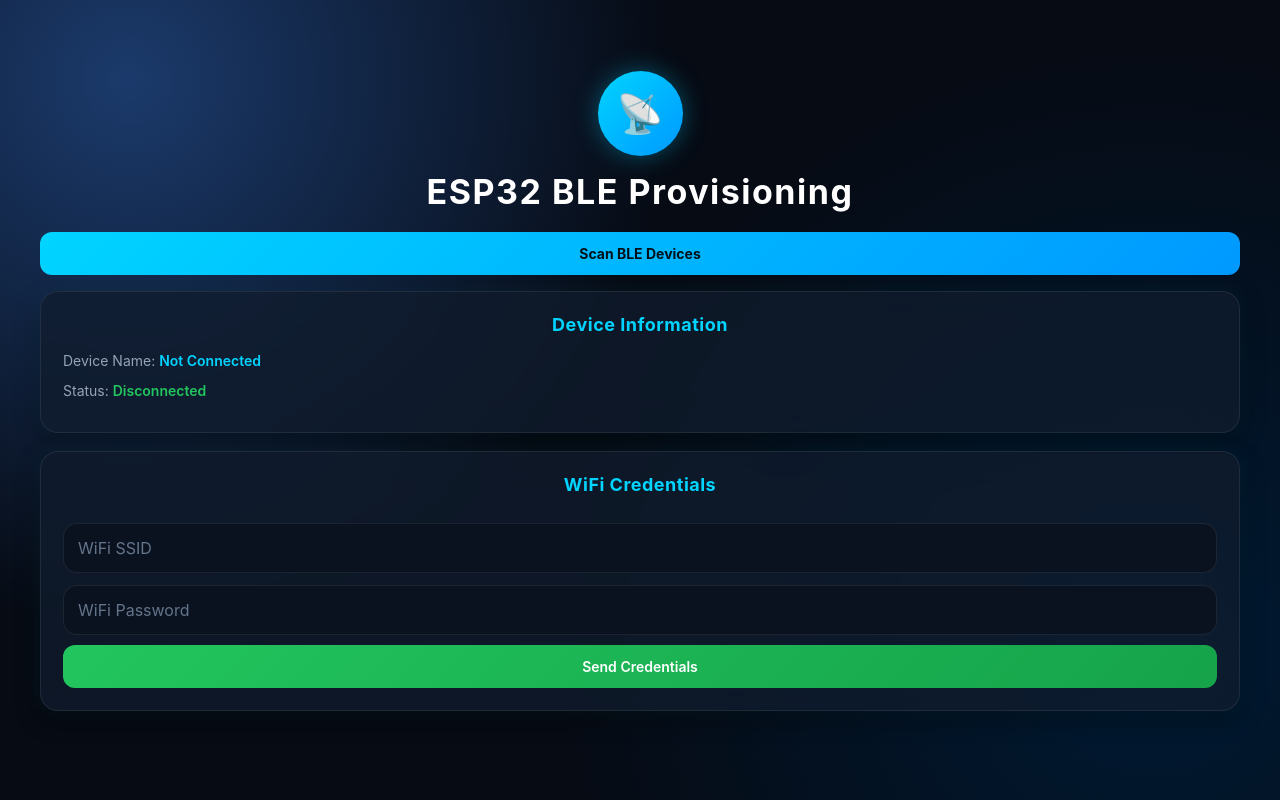
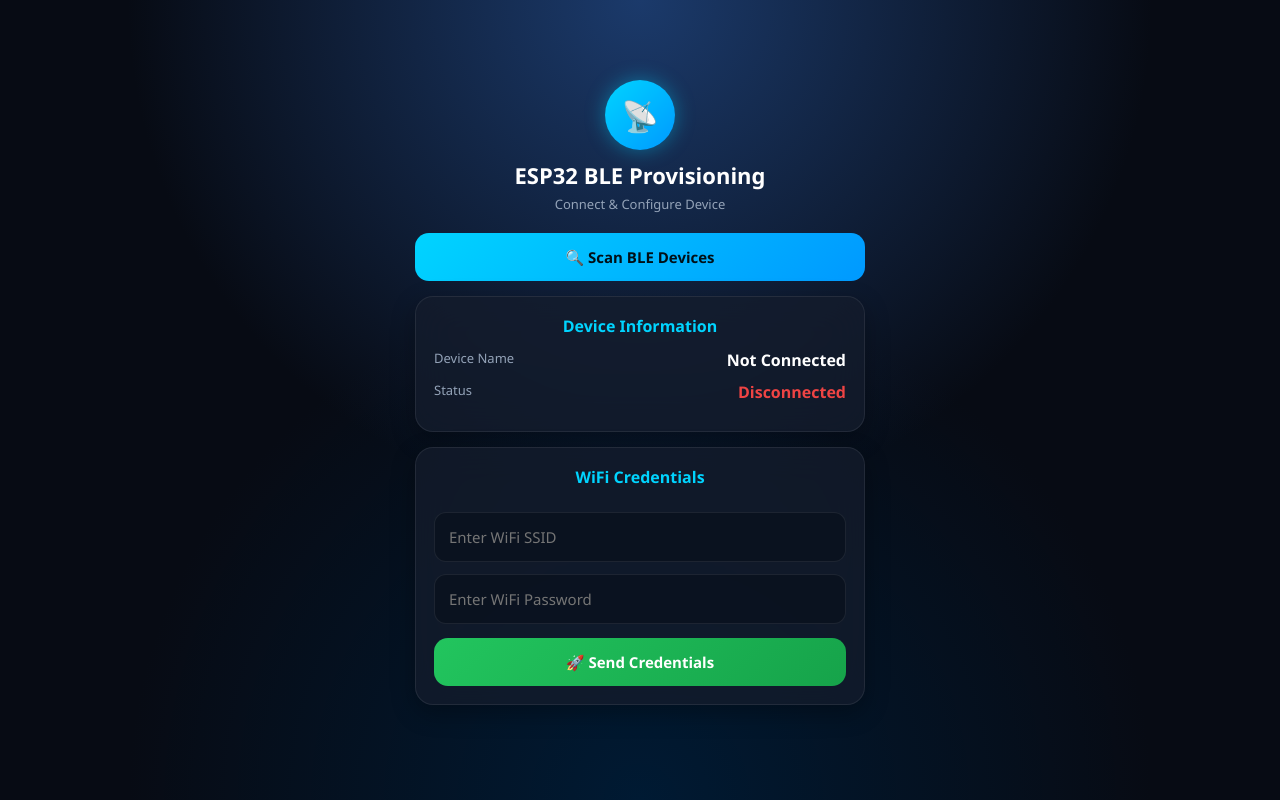
Before and after one commit to Imtiyaz1207/iot-water-monitoring-system, a Flask app: page /ble in a window 1280 px wide. Run offline with Flask 3, Linux system fonts and the light colour scheme.

Commit message:
worked on ble dashboard & css

```diff
--- a/static/css/ble.css
+++ b/static/css/ble.css
@@ -1,18 +1,21 @@
 :root{
-    --bg:#0b1220;
-    --card:rgba(17, 28, 46, 0.75);
+    --bg:#070b14;
+    --card:rgba(20, 28, 45, 0.75);
     --border:rgba(255,255,255,0.08);
     --accent:#00d4ff;
     --accent2:#0099ff;
     --text:#ffffff;
     --muted:#94a3b8;
+    --success:#22c55e;
+    --danger:#ef4444;
 }
 
+/* RESET */
 *{
     margin:0;
     padding:0;
     box-sizing:border-box;
-    font-family: 'Inter', 'Segoe UI', sans-serif;
+    font-family: 'Segoe UI', sans-serif;
 }
 
 body{
@@ -20,142 +23,139 @@ body{
     display:flex;
     justify-content:center;
     align-items:center;
-    flex-direction:column;
-    gap:18px;
+    background:
+    radial-gradient(circle at top, #1b3a6b 0%, transparent 50%),
+    radial-gradient(circle at bottom, #001a33 0%, transparent 50%),
+    var(--bg);
 
-    /* premium dark gradient */
-    background:
-    radial-gradient(circle at 10% 10%, #1b3a6b 0%, transparent 40%),
-    radial-gradient(circle at 90% 80%, #001a33 0%, transparent 45%),
-    #060b14;
-
-    padding:18px;
-
+    padding:16px;
     -webkit-tap-highlight-color: transparent;
 }
 
-/* ===== CONTAINER ===== */
+/* CONTAINER */
 .container{
     width:100%;
-    max-width:1200px;
+    max-width:450px;
 }
 
-/* ===== TITLE ===== */
-h1{
+/* HEADER */
+.header{
     text-align:center;
     margin-bottom:20px;
-    color:var(--text);
-    font-size:34px;
-    letter-spacing:1.5px;
-    font-weight:700;
 }
 
-/* ===== GLASS CARD ===== */
+.logo{
+    width:70px;
+    height:70px;
+    margin:0 auto 10px;
+
+    border-radius:50%;
+    background:linear-gradient(135deg,var(--accent),var(--accent2));
+
+    display:flex;
+    align-items:center;
+    justify-content:center;
+
+    font-size:30px;
+
+    box-shadow:0 0 20px rgba(0,212,255,0.4);
+}
+
+h1{
+    color:white;
+    font-size:22px;
+    margin-bottom:5px;
+}
+
+.subtitle{
+    color:var(--muted);
+    font-size:13px;
+}
+
+/* BUTTONS */
+button{
+    width:100%;
+    padding:14px;
+    border:none;
+    border-radius:14px;
+
+    font-size:15px;
+    font-weight:600;
+
+    cursor:pointer;
+    transition:0.25s;
+}
+
+/* SCAN */
+#scanBtn{
+    background:linear-gradient(135deg,var(--accent),var(--accent2));
+    color:#001018;
+    margin-bottom:15px;
+}
+
+#scanBtn:active{
+    transform:scale(0.98);
+}
+
+/* CARD */
 .card{
-    width:100%;
     background:var(--card);
-    backdrop-filter: blur(18px);
+    backdrop-filter:blur(18px);
 
     border:1px solid var(--border);
     border-radius:18px;
 
-    padding:22px;
+    padding:18px;
+    margin-bottom:15px;
 
-    box-shadow:
-    0 8px 25px rgba(0,0,0,0.4),
-    0 0 20px rgba(0,212,255,0.08);
-
-    margin-bottom:18px;
-
-    transition: all 0.25s ease;
+    box-shadow:0 8px 25px rgba(0,0,0,0.3);
 }
 
-.card:hover{
-    transform: translateY(-3px);
-    box-shadow:
-    0 12px 30px rgba(0,0,0,0.5),
-    0 0 30px rgba(0,212,255,0.15);
+/* CARD TITLE */
+.card h3{
+    color:var(--accent);
+    margin-bottom:12px;
+    text-align:center;
+    font-size:16px;
 }
 
-/* ===== CARD HEADER ===== */
-.card h3{
-    margin-bottom:16px;
-    color:var(--accent);
-    text-align:center;
-    font-size:18px;
-    letter-spacing:0.5px;
+/* ROW */
+.row{
+    display:flex;
+    justify-content:space-between;
+    margin:10px 0;
 }
 
-/* ===== TEXT ===== */
-p{
-    margin:10px 0;
+.label{
     color:var(--muted);
-    font-size:14px;
-    line-height:1.4;
+    font-size:13px;
 }
 
-span{
-    color:var(--text);
+.value{
+    color:white;
     font-weight:600;
 }
 
-/* ===== BUTTON (GLOBAL) ===== */
-button{
-    width:100%;
-    padding:13px;
-    border:none;
-    border-radius:12px;
-
-    font-size:14px;
-    font-weight:600;
-
-    cursor:pointer;
-    transition: all 0.25s ease;
-
-    outline:none;
+/* STATUS */
+.disconnected{
+    color:var(--danger);
 }
 
-/* ===== PRIMARY BUTTON ===== */
-#scanBtn{
-    margin-bottom:16px;
-    background:linear-gradient(135deg,var(--accent),var(--accent2));
-    color:#001018;
-    font-weight:700;
-}
-
-#scanBtn:hover{
-    transform: translateY(-3px);
-    box-shadow:0 0 25px rgba(0,212,255,0.35);
-}
-
-/* ===== SUCCESS BUTTON ===== */
-#sendBtn{
-    margin-top:10px;
-    background:linear-gradient(135deg,#22c55e,#16a34a);
-    color:white;
-}
-
-#sendBtn:hover{
-    transform: translateY(-3px);
-    box-shadow:0 0 20px rgba(34,197,94,0.35);
-}
-
-/* ===== INPUT ===== */
+/* INPUT */
 input{
     width:100%;
     padding:14px;
     margin-top:12px;
 
-    border-radius:14px;
+    border-radius:12px;
     border:1px solid var(--border);
 
-    background:rgba(10, 18, 32, 0.9);
-    color:var(--text);
+    background:rgba(10,18,32,0.9);
+    color:white;
 
-    font-size:16px;   /* FIXED (was 40px ❌) */
+    font-size:15px;
 
     outline:none;
-    transition:0.25s ease;
 }
 
 input:focus{
@@ -163,111 +163,44 @@ input:focus{
     box-shadow:0 0 12px rgba(0,212,255,0.25);
 }
 
-input::placeholder{
-    color:#64748b;
+/* SEND BUTTON */
+#sendBtn{
+    margin-top:14px;
+    background:linear-gradient(135deg,#22c55e,#16a34a);
+    color:white;
 }
 
-/* ===== LOGO ===== */
-.logo{
-    width:85px;
-    height:85px;
-
-    margin:0 auto 15px;
-
-    border-radius:50%;
-    background:linear-gradient(135deg,var(--accent),var(--accent2));
-
-    display:flex;
-    justify-content:center;
-    align-items:center;
-
-    font-size:38px;
-    color:#001018;
-
-    box-shadow:0 0 25px rgba(0,212,255,0.35);
+#sendBtn:active{
+    transform:scale(0.98);
 }
 
-/* ===== STATUS ===== */
-#deviceName{
-    color:var(--accent);
-}
-
-#status{
-    color:#22c55e;
-    font-weight:600;
-}
-
-/* =========================
-   📱 RESPONSIVE DESIGN
-   ========================= */
-
-/* TABLET */
-@media (max-width: 900px){
-
-    .container{
-        max-width:95%;
-    }
-
-    h1{
-        font-size:28px;
-    }
-
-    .card{
-        padding:18px;
-    }
-}
-
-/* MOBILE */
+/* 📱 MOBILE OPTIMIZED */
 @media (max-width: 600px){
 
     body{
-        padding:0;              /* FULL SCREEN */
-        gap:12px;
+        padding:10px;
     }
 
     .container{
         max-width:100%;
-        width:100%;
     }
-
-    h1{
-        font-size:22px;
-        padding:10px;
-    }
-
-    .card{
-        width:100%;
-        margin:10px;
-        padding:18px;
-        border-radius:18px;
-    }
-
-    button{
-        font-size:14px;
-        padding:14px;
-        border-radius:12px;
-    }
-
-    input{
-        font-size:16px;
-        padding:14px;
-        border-radius:12px;
-    }
-
-    .logo{
-        width:70px;
-        height:70px;
-        font-size:28px;
-    }
-}
-/* SMALL MOBILE */
-@media (max-width: 400px){
 
     h1{
         font-size:20px;
     }
 
     .card{
-        padding:12px;
+        padding:16px;
+        border-radius:16px;
+    }
+
+    button{
+        font-size:14px;
+        padding:14px;
+    }
+
+    input{
+        font-size:14px;
+        padding:13px;
     }
 }
--- a/templates/ble_dashboard.html
+++ b/templates/ble_dashboard.html
@@ -1,3 +1,4 @@
+<!---
 <!DOCTYPE html>
 <html>
 <head>
@@ -61,4 +62,65 @@
 <script src="{{ url_for('static',filename='js/ble.js') }}"></script>
 
 </body>
+</html> -->
+<!DOCTYPE html>
+<html>
+<head>
+    <meta charset="UTF-8">
+    <meta name="viewport" content="width=device-width, initial-scale=1.0">
+
+    <title>BLE Provisioning</title>
+
+    <link rel="stylesheet" href="{{ url_for('static', filename='css/ble.css') }}">
+</head>
+
+<body>
+
+<div class="container">
+
+    <!-- HEADER -->
+    <div class="header">
+        <div class="logo">📡</div>
+        <h1>ESP32 BLE Provisioning</h1>
+        <p class="subtitle">Connect & Configure Device</p>
+    </div>
+
+    <!-- SCAN -->
+    <button id="scanBtn">
+        🔍 Scan BLE Devices
+    </button>
+
+    <!-- DEVICE CARD -->
+    <div class="card">
+        <h3>Device Information</h3>
+
+        <div class="row">
+            <span class="label">Device Name</span>
+            <span id="deviceName" class="value">Not Connected</span>
+        </div>
+
+        <div class="row">
+            <span class="label">Status</span>
+            <span id="status" class="value disconnected">Disconnected</span>
+        </div>
+    </div>
+
+    <!-- WIFI CARD -->
+    <div class="card">
+        <h3>WiFi Credentials</h3>
+
+        <input type="text" id="ssid" placeholder="Enter WiFi SSID">
+
+        <input type="password" id="password" placeholder="Enter WiFi Password">
+
+        <button id="sendBtn">
+            🚀 Send Credentials
+        </button>
+    </div>
+
+</div>
+
+<script src="{{ url_for('static', filename='js/ble.js') }}"></script>
+
+</body>
 </html>
```
